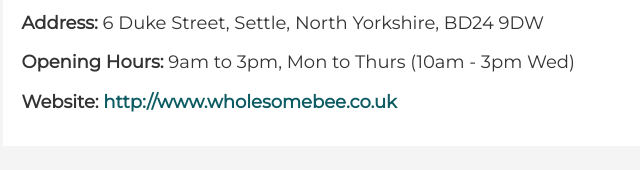
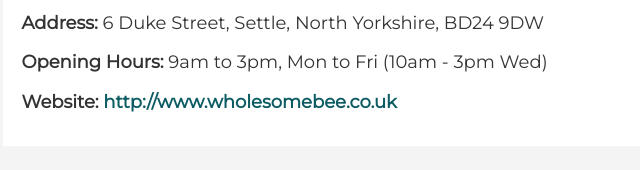
Before and after one commit to ClareBee/supporting-settle, a Gatsby site: page /wholesomebee/ in a window 1280 px wide. Shown: the part 365-535 px from the top of the page, 312-952 px from the left. Built offline with nearby package versions, Linux system fonts and the light colour scheme; Gatsby itself is replaced by a stand-in of ours.

Commit message:
correct opening hours

```diff
--- a/src/producers/wholesomebee.md
+++ b/src/producers/wholesomebee.md
@@ -3,7 +3,7 @@
 date: "2020-03-10"
 website: "http://www.wholesomebee.co.uk"
 address: "6 Duke Street, Settle, North Yorkshire, BD24 9DW"
-openingHours: "9am to 3pm, Mon to Thurs (10am - 3pm Wed)"
+openingHours: "9am to 3pm, Mon to Fri (10am - 3pm Wed)"
 tel: "01729 825103"
 tags: ["groceries"]
 ---
```
